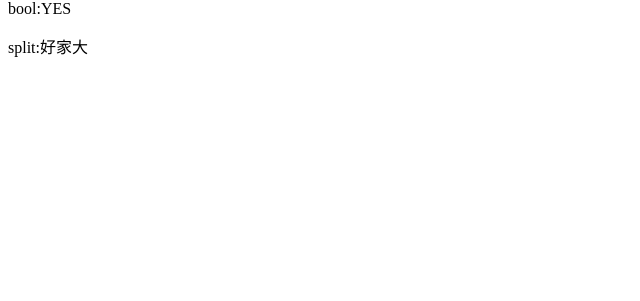
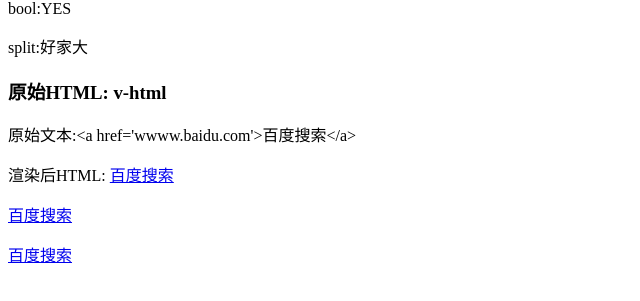
Before and after one commit to Narglc/Vue-Road, a Vue app in the folder chapter_1/vue-base/: page / in a window 1280 px wide. Shown: the part 295-596 px from the top of the page, without its empty margins (0-640 px from the left). Built offline with nearby package versions, Linux system fonts and the light colour scheme.

Commit message:
原始HTML: v-html

```diff
--- a/chapter_1/vue-base/src/App.vue
+++ b/chapter_1/vue-base/src/App.vue
@@ -14,6 +14,15 @@
     <p>bool:{{ ok ? "YES" : "NO" }}</p>
     <p>split:{{ message.split("").reverse().join("") }}</p>
   </div>
+
+
+  <div>
+    <h3>原始HTML: v-html </h3>
+    <p>原始文本:{{ rawHtml }}</p>
+    <p>渲染后HTML: <span v-html="rawHtml"></span></p>
+    <p v-html="rawHtml"></p>
+    <div v-html="rawHtml"></div>
+  </div>
 </template>
 
 
@@ -25,7 +34,8 @@ export default {
       hello: "hello world",
       number: 10,
       ok: true,
-      message: "大家好"
+      message: "大家好",
+      rawHtml: "<a href='wwww.baidu.com'>百度搜索</a>"
     }
   }
 }
```
